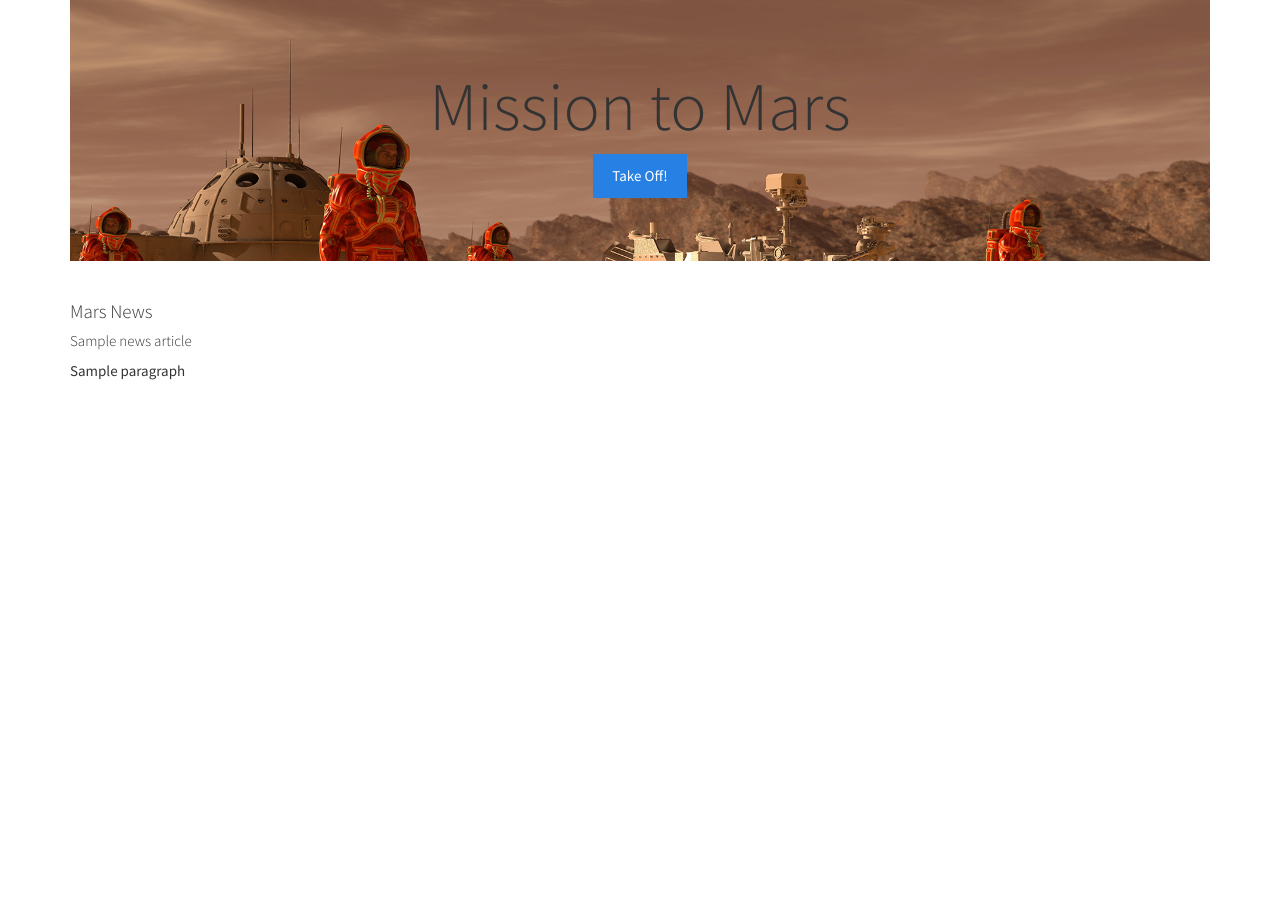
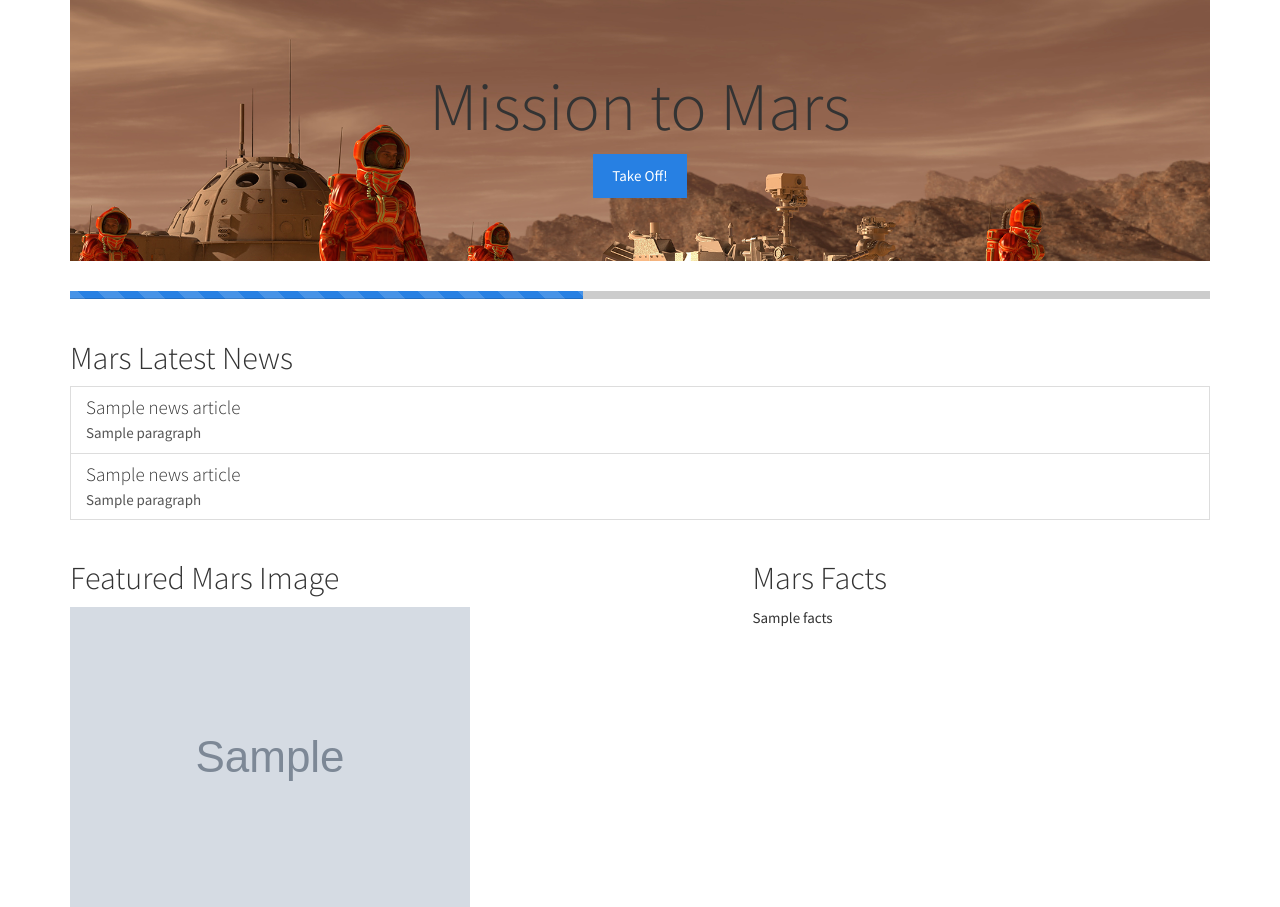
Before and after one commit to shirinegm/web-scraping-challenge, a Flask app: page / in a window 1280 px wide. Before the commit the page ends 380 px from the top, so only its background shows below. Run offline with Flask 2, Linux system fonts and the light colour scheme; grey boxes marked "Sample" are stand-in pictures; a database or web service that is not in the repository returns one stand-in record (values such as "Sample title"); some libraries are stand-ins or nearby versions.

Commit message:
added code to hold featured image and facts table, changed attribute of the to_html method in the scrape method to produce bootstrapable table

```diff
--- a/Missions_to_Mars/scrape_mars.py
+++ b/Missions_to_Mars/scrape_mars.py
@@ -91,7 +91,8 @@ def scrape():
     facts_df = facts_df.set_index('Mars - Earth Comparison')
 
     # Save it to a html string
-    facts_html = facts_df.to_html()
+    facts_html = facts_df.to_html(formatters = {'content': lambda k: k.replace('\n', '')},
+   escape = False, classes=["table table-hover", "table-striped", "table-hover"])
 
     #--------------- Scrape Source 4 - Mars Hemispheres ------------------------#
     # Declare the list of urls to go after
--- a/Missions_to_Mars/templates/index.html
+++ b/Missions_to_Mars/templates/index.html
@@ -17,17 +17,44 @@
       <h1 class="">Mission to Mars</h1>
       <p><a class="btn btn-primary btn-md" href="/scrape" role="button">Take Off!</a></p>
     </div>
+    <!--Progress Bar-->
+    <div class="bs-component">
+        <div class="progress progress-striped active">
+          <div class="progress-bar" style="width: 45%"></div>
+        </div>
+    </div>
 
     <!-- Mars News -->
     <div class="row">
       <div class="col-md-12">
-        <h4 class="heading">Mars News</h4>
-        <h5> {{ mars_collections.news_articles[0]['title'] }}</h5>
-        <p> {{ mars_collections.news_articles[0]['paragraph'] }} </p>
+        <h2 class="heading">Mars Latest News</h2>
+        <div class="bs-component">
+            <div class="list-group">
+              <a href="#" class="list-group-item">
+                <h4 class="list-group-item-heading">{{ mars_collections.news_articles[0]['title'] }}</h4>
+                <p class="list-group-item-text">{{ mars_collections.news_articles[0]['paragraph'] }}</p>
+              </a>
+              <a href="#" class="list-group-item">
+                <h4 class="list-group-item-heading">{{ mars_collections.news_articles[1]['title'] }}</h4>
+                <p class="list-group-item-text">{{ mars_collections.news_articles[1]['paragraph'] }}</p>
+              </a>
+            </div>
+          </div>
       </div>
+    </div>
+    <!-- Mars Image and Facts -->
+    <div class="row">
+        <div class="col-md-7">
+            <h2 class="heading">Featured Mars Image</h2>
+            <img src=" {{ mars_collections.featured_image }} " alt="No Image">
+        </div>
+        <div class="col-md-5">
+            <h2 class="heading">Mars Facts</h2>
+            <div class="bs-component"> {{ mars_collections.facts|safe }} </div>
+        </div>
 
     </div>
-
+    <!-- Mars Hemispheres-->
   </div>
 </body>
 
```
